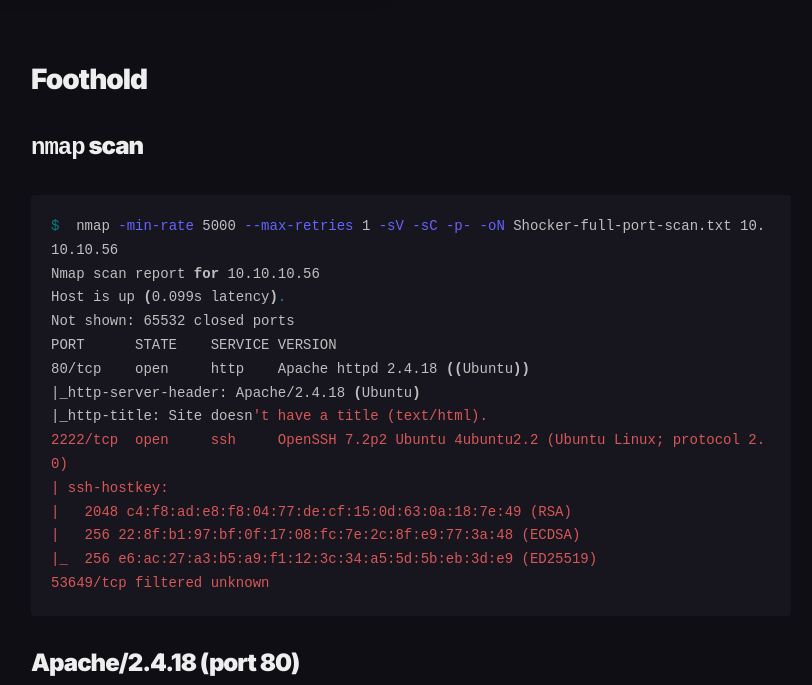
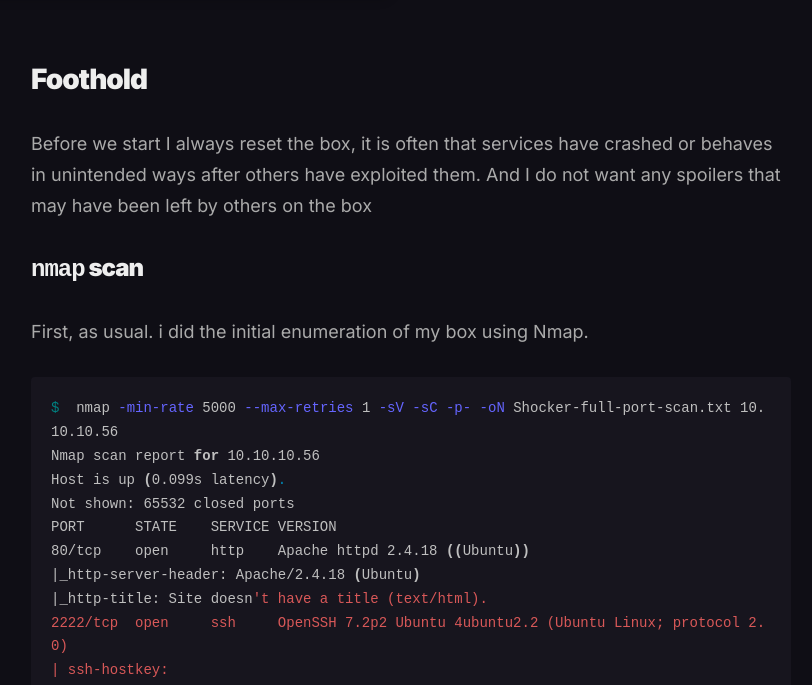
Before and after one commit to Omaigot/ctfblog, a Jekyll site: the page built from _posts/2020-08-31-htb-shocker.md, in a window 1280 px wide and 900 px high, scrolled down 571 px, cut to the strip 127-812 px from the top of the window. Shown: the whole strip, without its empty margins (229-1041 px from the left). Built offline with Jekyll 4.4.1, drawn with Linux system fonts in a browser that asks for light colours; nearby versions of some CDN libraries.

Commit message:
Update 2020-08-31-htb-shocker.md

```diff
--- a/_posts/2020-08-31-htb-shocker.md
+++ b/_posts/2020-08-31-htb-shocker.md
@@ -9,7 +9,11 @@ image: /assets/img/htb/machines/linux/easy/shocker/shocker.png
 
 ## Foothold
 
+Before we start I always reset the box, it is often that services have crashed or behaves in unintended ways after others have exploited them. And I do not want any spoilers that may have been left by others on the box
+
 ### `nmap` scan
+
+First, as usual. i did the initial enumeration of my box using Nmap.
 
 {% highlight bash %}
 $  nmap -min-rate 5000 --max-retries 1 -sV -sC -p- -oN Shocker-full-port-scan.txt 10.10.10.56
```
